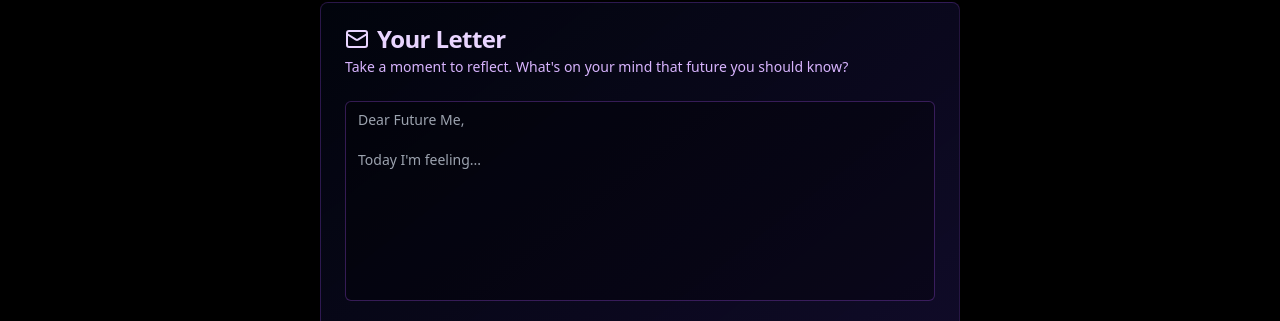
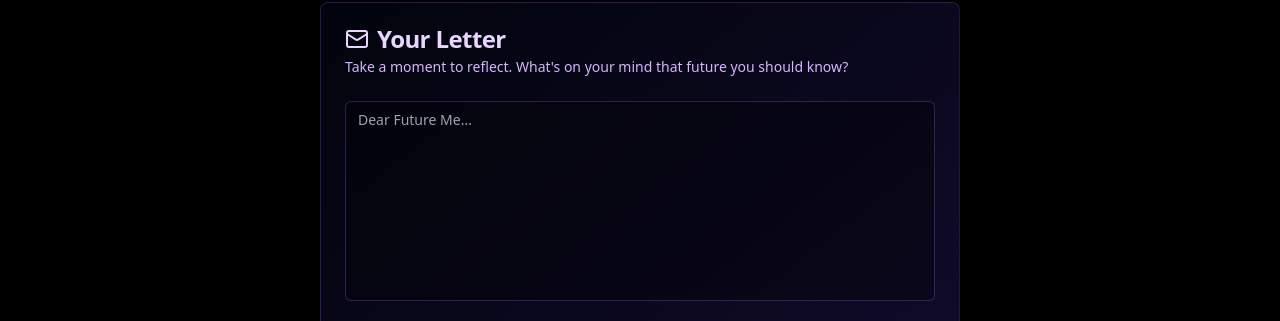
Before and after one commit to abdullahbutt-ui/moonlens-ai, a React (Vite) app: page /future-self-letter in a window 1280 px wide. Shown: the part 631-952 px from the top of the page. Built offline with nearby package versions, Linux system fonts and the light colour scheme.

Commit message:
Remove "Today I'm feeling..." placeholder
Removes the default placeholder text from the Future Self Letter textarea.

```diff
--- a/src/pages/FutureSelfLetter.tsx
+++ b/src/pages/FutureSelfLetter.tsx
@@ -1,3 +1,4 @@
+
 import { useState } from 'react';
 import Navbar from "@/components/layout/Navbar";
 import { Card, CardContent, CardHeader, CardTitle } from '@/components/ui/card';
@@ -85,7 +86,7 @@ const FutureSelfLetter = () => {
           </CardHeader>
 
           <CardContent className="space-y-6">
-            <Textarea placeholder="Dear Future Me,&#10;&#10;Today I'm feeling..." value={content} onChange={e => setContent(e.target.value)} className="min-h-[200px] bg-white/70 dark:bg-black/30 border-purple-200 dark:border-purple-500/30 focus:border-purple-400 dark:focus:border-purple-400 transition-colors resize-none text-gray-900 dark:text-white placeholder:text-gray-500 dark:placeholder:text-gray-400" />
+            <Textarea placeholder="Dear Future Me..." value={content} onChange={e => setContent(e.target.value)} className="min-h-[200px] bg-white/70 dark:bg-black/30 border-purple-200 dark:border-purple-500/30 focus:border-purple-400 dark:focus:border-purple-400 transition-colors resize-none text-gray-900 dark:text-white placeholder:text-gray-500 dark:placeholder:text-gray-400" />
 
             <div className="flex items-center gap-4">
               <div className="flex items-center gap-2">
```
